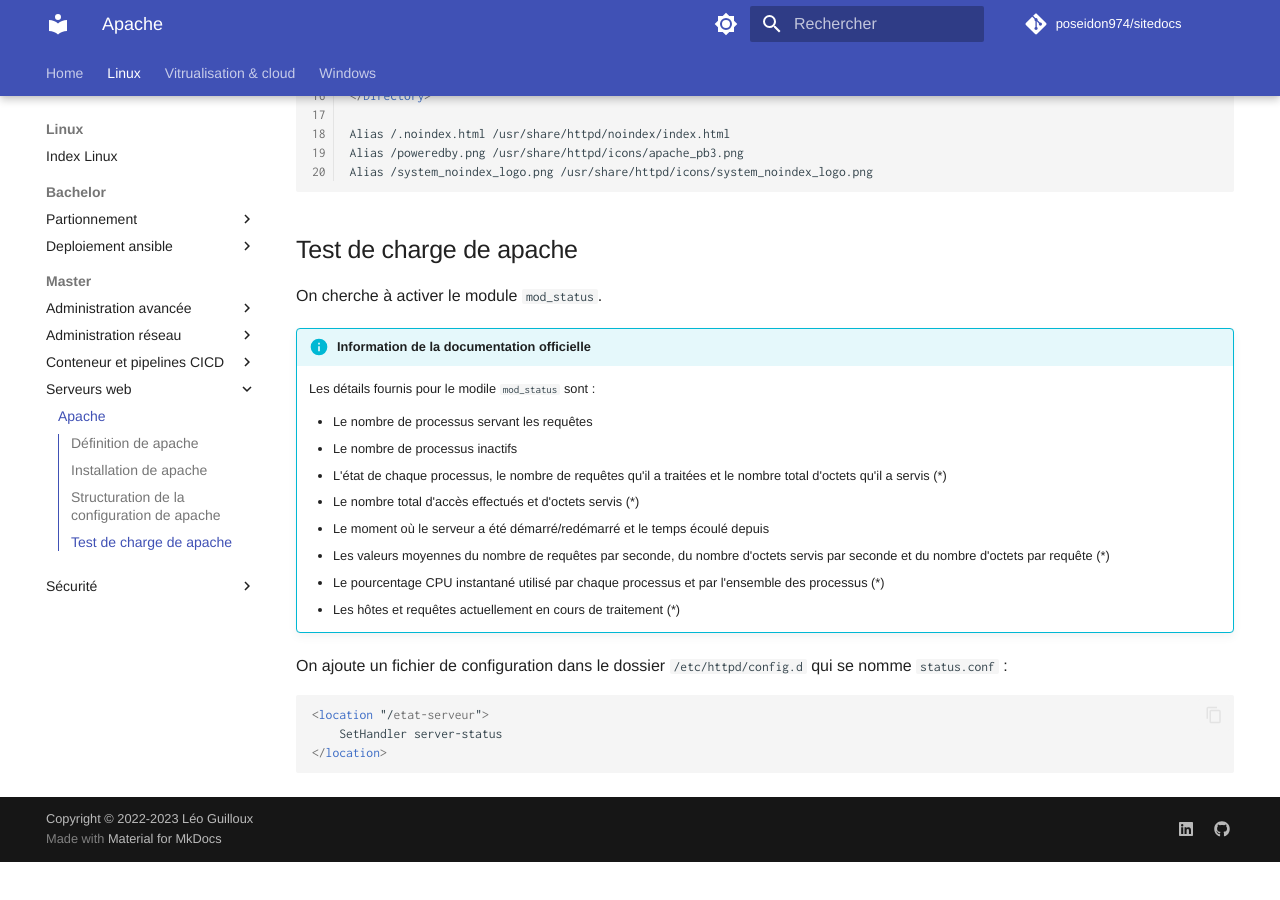
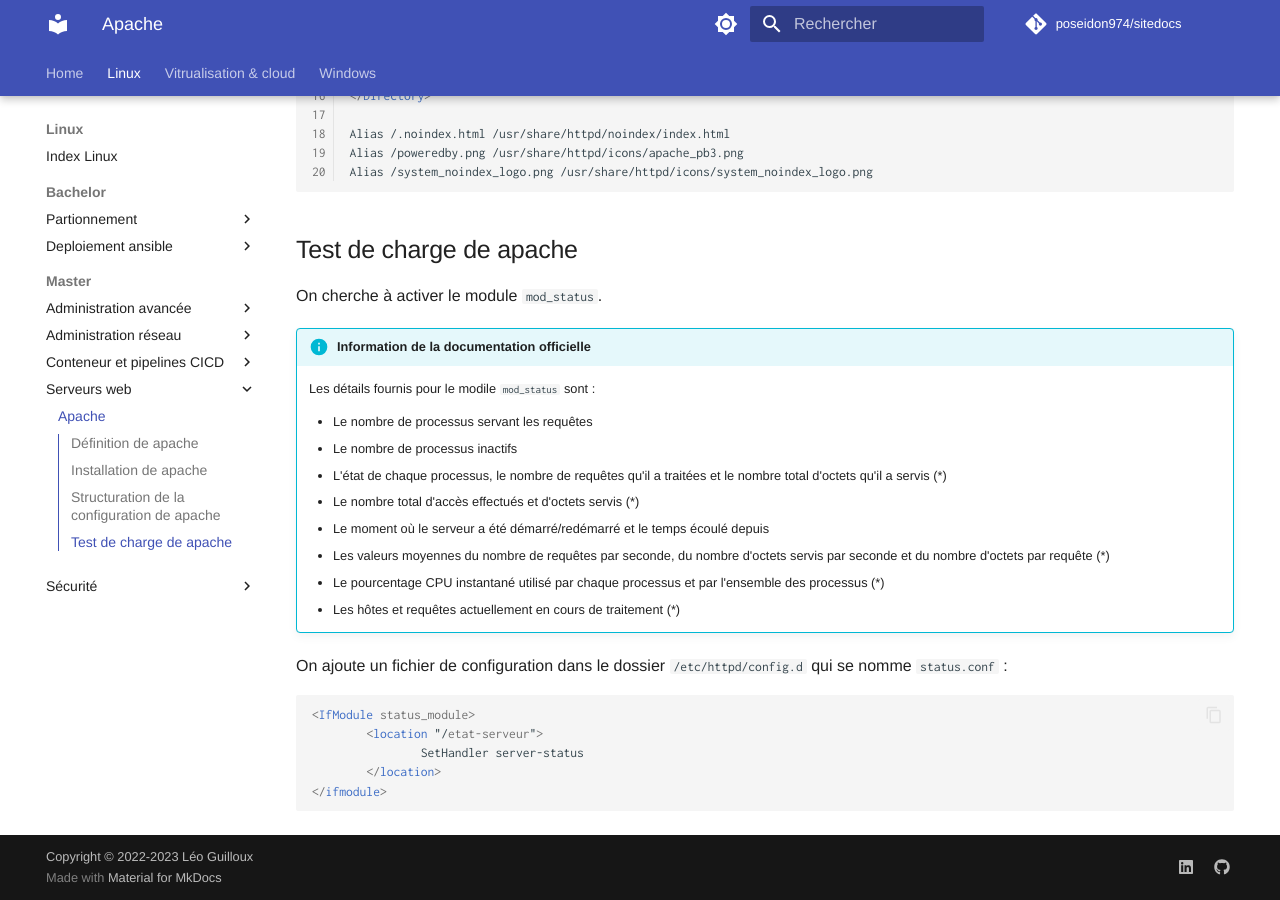
Before and after one commit to poseidon974/sitedocs, an MkDocs documentation site: the page built from docs/Linux/Master/Serveurs web/Apache.md, in a window 1280 px wide and 900 px high, scrolled down 3347 px. Built offline with MkDocs 1.6.1 and Material for MkDocs 9.7.7, drawn with Linux system fonts in a browser that asks for light colours; comment, search, counter and statistics services are not loaded; the version menu is left out; before the commit the page ends 4209 px from its top, so only the background shows below that.

Commit message:
update cours + arret CI

````diff
--- a/docs/Linux/Master/Serveurs web/Apache.md
+++ b/docs/Linux/Master/Serveurs web/Apache.md
@@ -201,7 +201,9 @@
 On ajoute un fichier de configuration dans le dossier `/etc/httpd/config.d` qui se nomme `status.conf` :
 
 ```html
-<location "/etat-serveur">
-    SetHandler server-status
-</location>
+<IfModule status_module>
+        <location "/etat-serveur">
+                SetHandler server-status
+        </location>
+</ifmodule>
 ```
````
Also changed, not shown: 1 other file.
